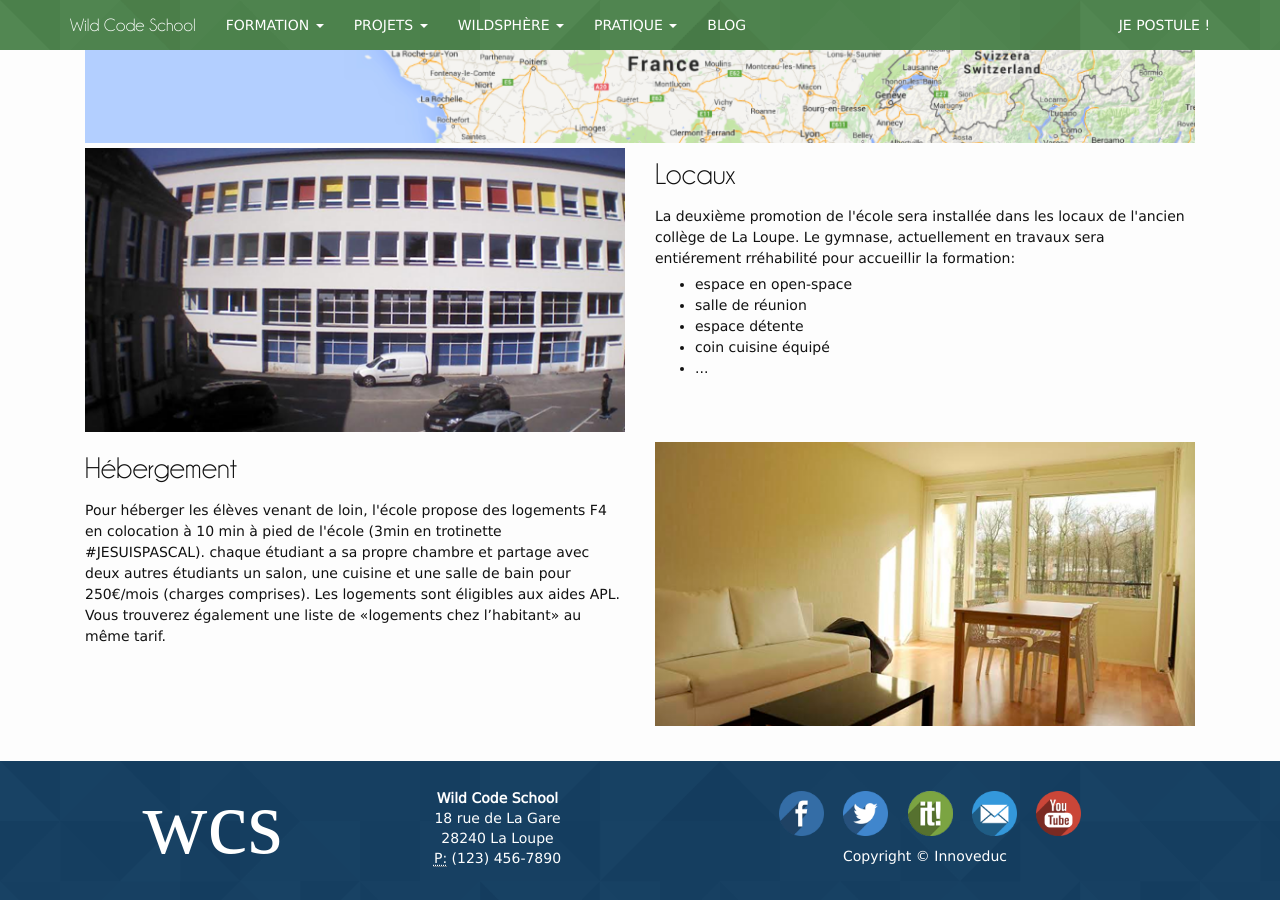
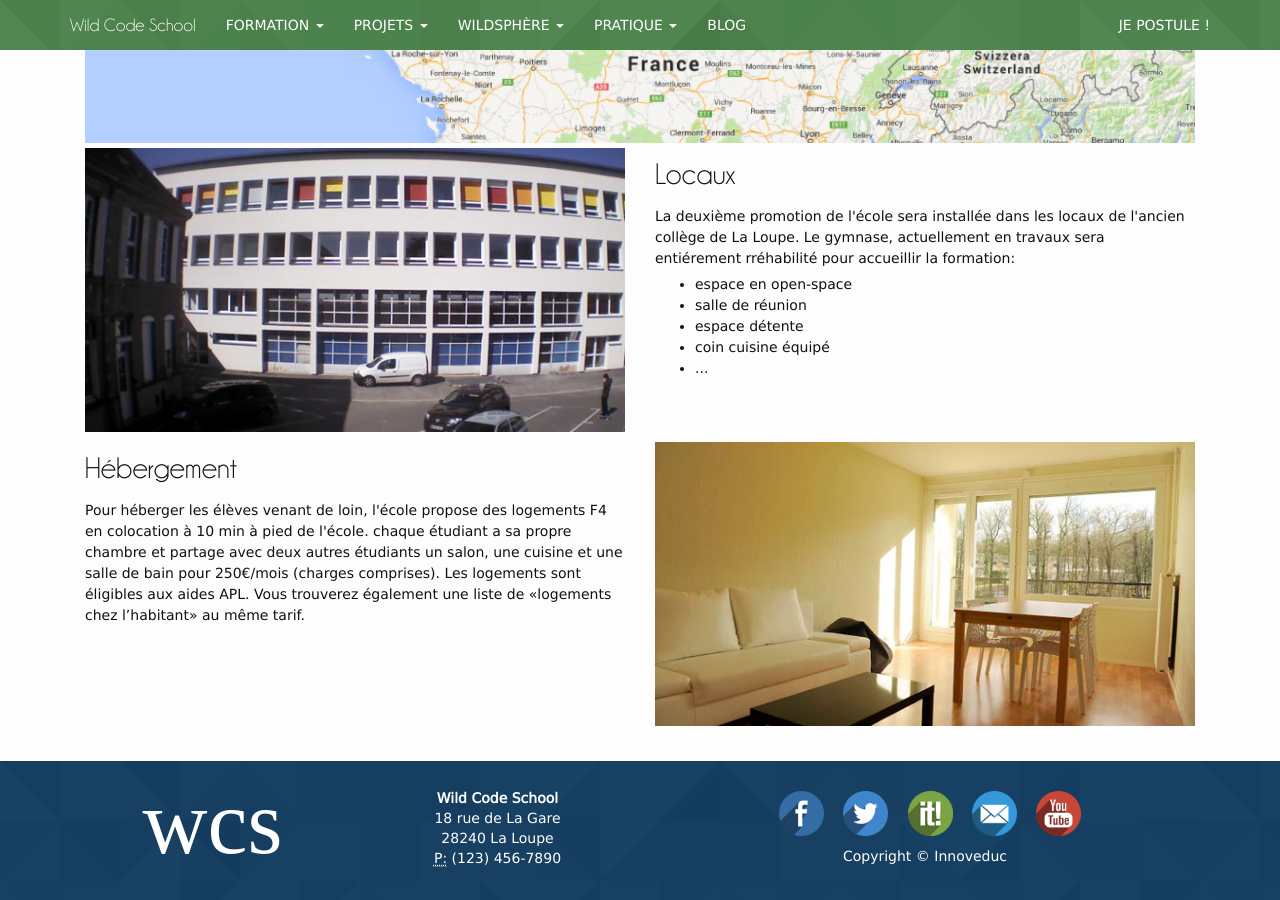
Before and after one commit to alem972/wildcodeschool.github.io, a Jekyll site: the page built from le-lieu.html, in a window 1280 px wide and 900 px high, scrolled down 852 px. Built offline with Jekyll 4.4.1, drawn with Linux system fonts in a browser that asks for light colours; nearby versions of some CDN libraries; some web fonts are replaced.

Commit message:
front qui-sommes-nous devenir-eleve

```diff
--- a/le-lieu.html
+++ b/le-lieu.html
@@ -38,7 +38,7 @@ permalink: /le-lieu/
 
     <div class="col-sm-6">
       <h2>Hébergement</h2>
-      <p>Pour héberger les élèves venant de loin, l'école propose des logements F4 en colocation à 10 min à pied de l'école (3min en trotinette #JESUISPASCAL). chaque étudiant a sa propre chambre et partage avec deux autres étudiants un salon, une cuisine et une salle de bain pour 250€/mois (charges comprises). Les logements sont éligibles aux aides APL. Vous trouverez également une liste de «logements chez l’habitant» au même tarif.</p>
+      <p>Pour héberger les élèves venant de loin, l'école propose des logements F4 en colocation à 10 min à pied de l'école. chaque étudiant a sa propre chambre et partage avec deux autres étudiants un salon, une cuisine et une salle de bain pour 250€/mois (charges comprises). Les logements sont éligibles aux aides APL. Vous trouverez également une liste de «logements chez l’habitant» au même tarif.</p>
     </div>
 
     <div class="col-sm-6">
```
